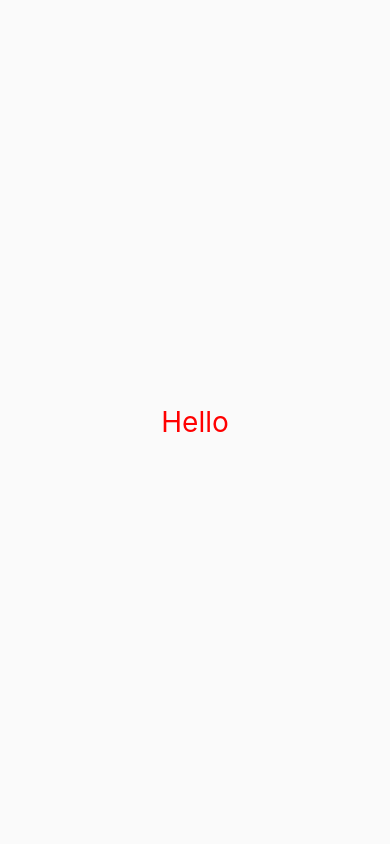
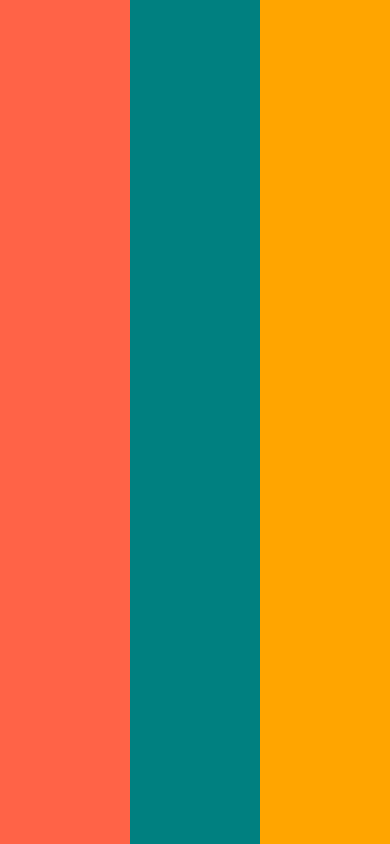
Before and after one commit to JaeUpSu/Weather, a React Native app: screen / in a window 390 px wide. Built offline with nearby package versions, Linux system fonts and the light colour scheme.

Commit message:
feat : 3 color rows backgroundColor add

```diff
--- a/App.js
+++ b/App.js
@@ -1,24 +1,11 @@
-import { StatusBar } from "expo-status-bar";
-import { StyleSheet, Text, View } from "react-native";
+import { StyleSheet, View } from "react-native";
 
 export default function App() {
   return (
-    <View style={styles.container}>
-      <Text style={styles.text}>Hello</Text>
-      <StatusBar style="auto" />
+    <View style={{ flex: 1, flexDirection: "row" }}>
+      <View style={{ flex: 1, backgroundColor: "tomato" }}></View>
+      <View style={{ flex: 1, backgroundColor: "teal" }}></View>
+      <View style={{ flex: 1, backgroundColor: "orange" }}></View>
     </View>
   );
 }
-
-const styles = StyleSheet.create({
-  container: {
-    flex: 1,
-    backgroundColor: "#fafafa",
-    alignItems: "center",
-    justifyContent: "center",
-  },
-  text: {
-    fontSize: 28,
-    color: "red",
-  },
-});
```
